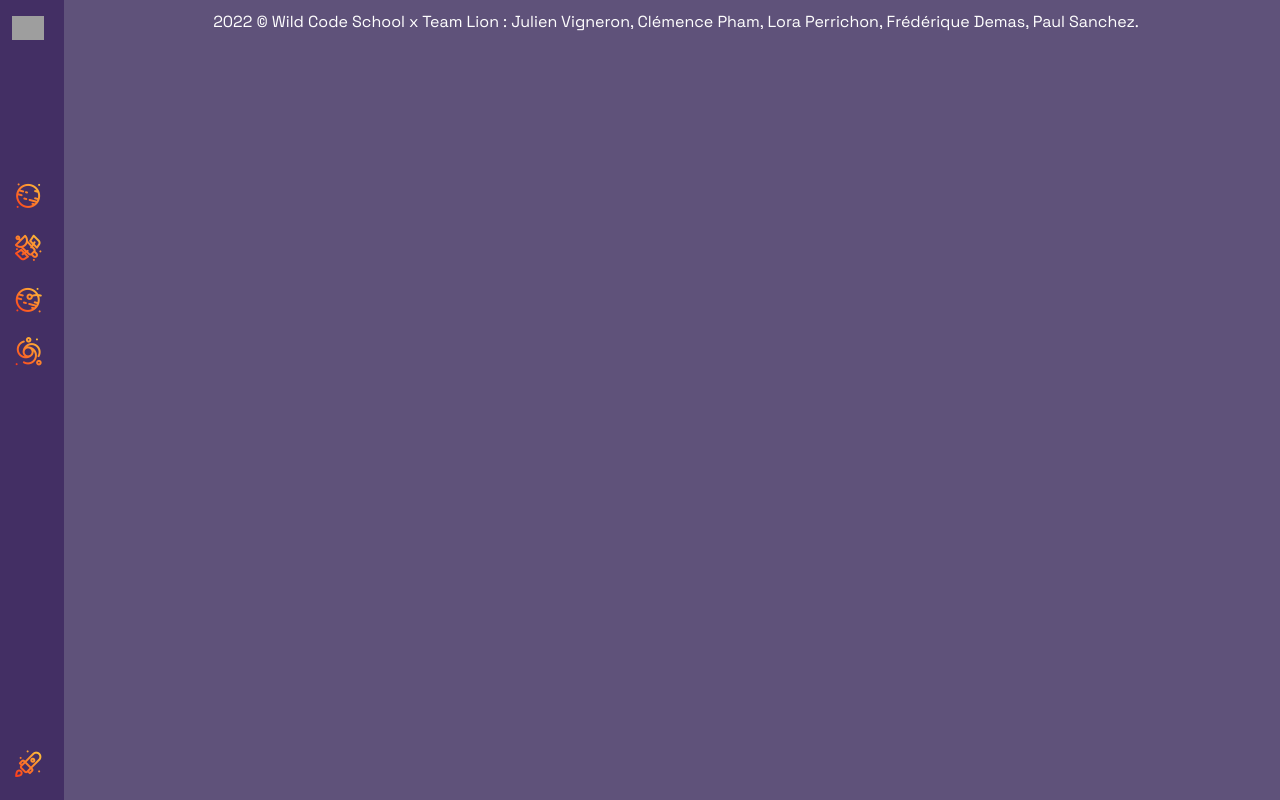
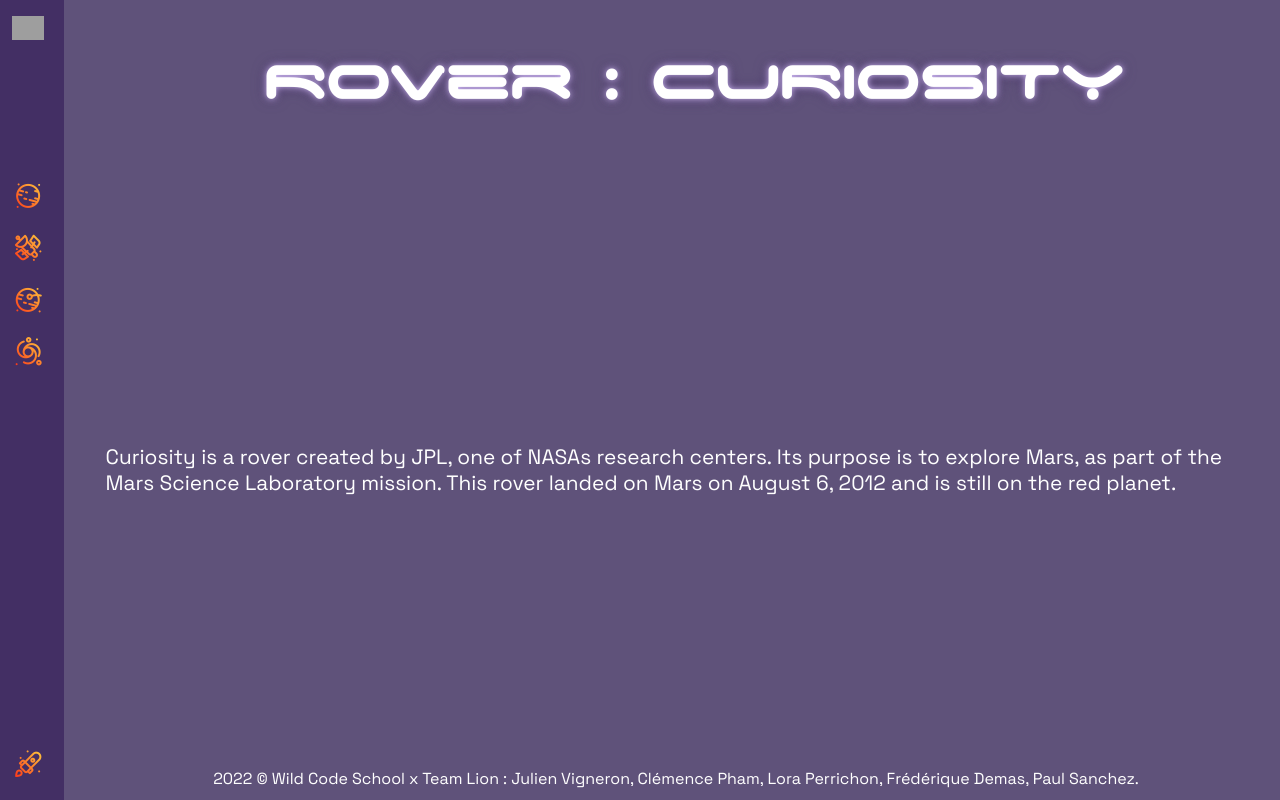
Before and after one commit to WildCodeSchool/-RMT-2203-TeamKarma-lions, a React (Vite) app in the folder frontend/: page /Curiosity in a window 1280 px wide. Built offline with nearby package versions, Linux system fonts and the light colour scheme; grey boxes are pictures that could not be loaded.

Commit message:
creation route : Curiosity and his page

```diff
--- a/frontend/src/components/MainPage.jsx
+++ b/frontend/src/components/MainPage.jsx
@@ -2,6 +2,7 @@ import React from "react";
 import { Routes, Route } from "react-router-dom";
 import Home from "../pages/Home";
 import Epic from "../pages/Epic";
+import Curiosity from "../pages/Curiosity";
 import Footer from "./Footer";
 
 export default function MainPage() {
@@ -10,6 +11,7 @@ export default function MainPage() {
       <Routes>
         <Route path="/" element={<Home />} />
         <Route path="/Epic" element={<Epic />} />
+        <Route path="/Curiosity" element={<Curiosity />} />
       </Routes>
       <Footer />
     </div>
--- /dev/null
+++ b/frontend/src/pages/Curiosity.jsx
@@ -0,0 +1,17 @@
+import React from "react";
+import "../styles/Home.scss";
+import Titre from "../components/Titre";
+
+export default function Home() {
+  return (
+    <>
+      <Titre titre="Rover : CURIOSITY" />
+      <p className="intro-site">
+        Curiosity is a rover created by JPL, one of NASAs research centers. Its
+        purpose is to explore Mars, as part of the Mars Science Laboratory
+        mission. This rover landed on Mars on August 6, 2012 and is still on the
+        red planet.
+      </p>
+    </>
+  );
+}
--- a/frontend/src/styles/Widget.scss
+++ b/frontend/src/styles/Widget.scss
@@ -34,7 +34,6 @@ img {
   .widgetsContainer {
     margin-top: 20px;
     width: 60%;
-    background-color: #432f64;
     display: grid;
     justify-content: center;
     grid-template-columns: repeat(auto-fill, 300px);
```
